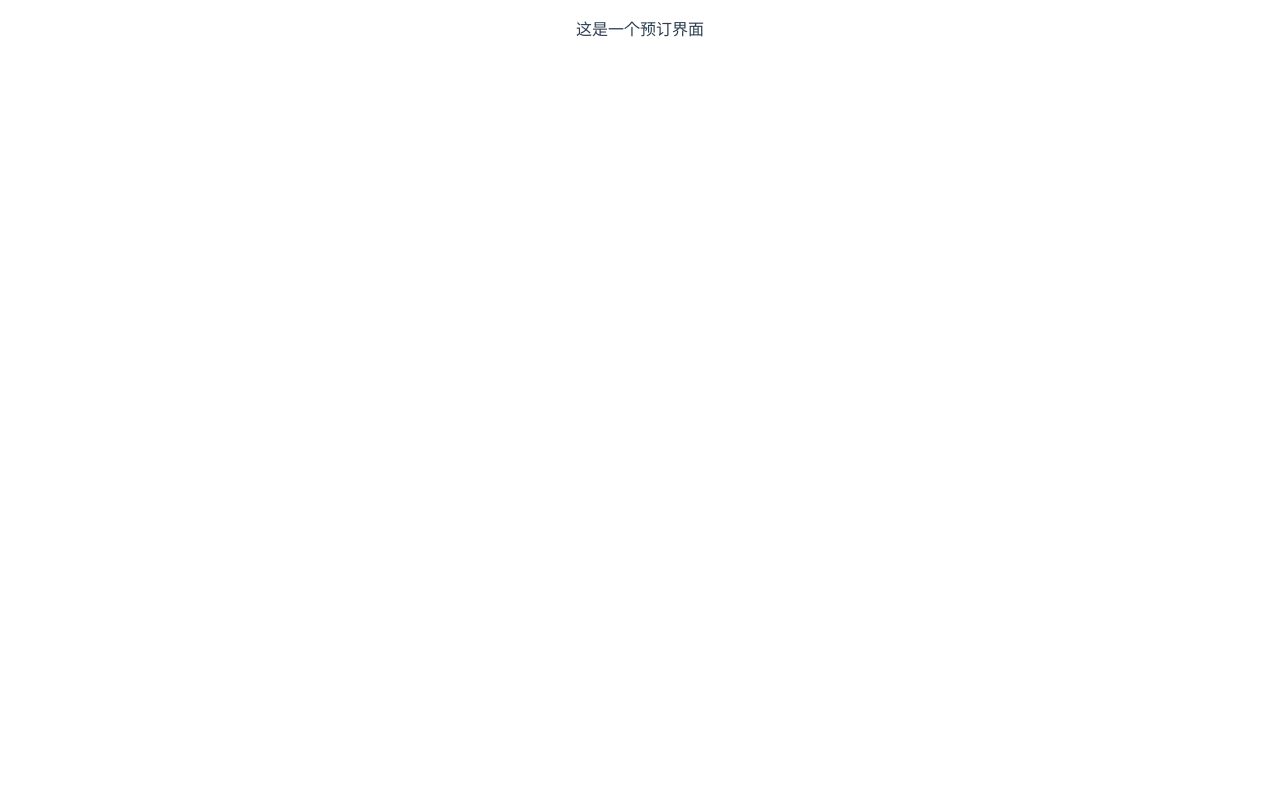
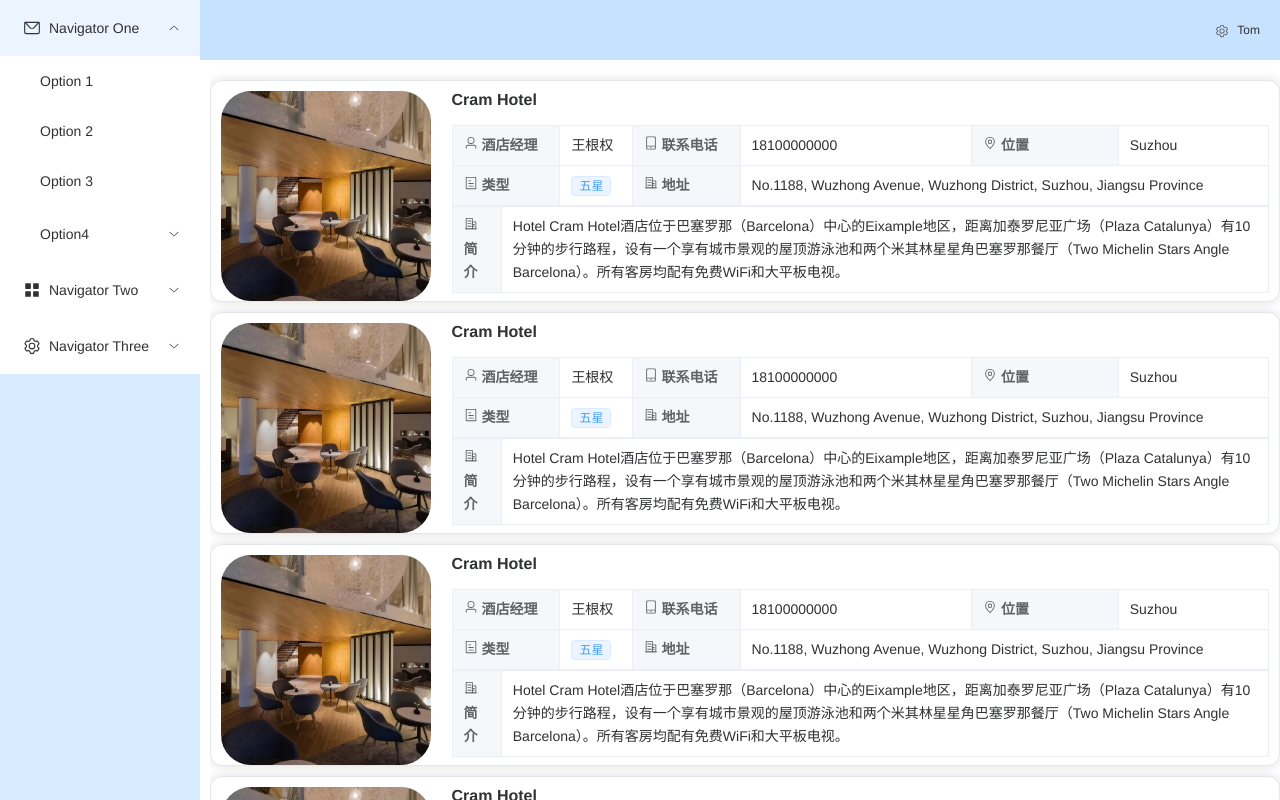
Before and after one commit to tllfun/SpringBoot-Vue-Hotel, a Vue app in the folder vue/: page /booking in a window 1280 px wide. Built offline with nearby package versions, Linux system fonts and the light colour scheme.

Commit message:
未完成的预订模块

```diff
--- a/vue/src/views/booking.vue
+++ b/vue/src/views/booking.vue
@@ -1,13 +1,211 @@
 <template>
-    <p>这是一个预订界面</p>
+  <el-container class="layout-container-demo" style="height: 100%">
+    <el-aside width="200px">
+      <el-scrollbar>
+        <el-menu :default-openeds="['1']">
+          <el-sub-menu index="1">
+            <template #title>
+              <el-icon><message /></el-icon>Navigator One
+            </template>
+              <el-menu-item index="1-1">Option 1</el-menu-item>
+              <el-menu-item index="1-2">Option 2</el-menu-item>
+              <el-menu-item index="1-3">Option 3</el-menu-item>
+              <el-sub-menu index="1-4">
+                <template #title>Option4</template>
+                <el-menu-item index="1-4-1">Option 4-1</el-menu-item>
+              </el-sub-menu>
+          </el-sub-menu>
+          <el-sub-menu index="2">
+            <template #title>
+              <el-icon><Menu /></el-icon>Navigator Two
+            </template>
+              <el-menu-item index="2-1">Option 1</el-menu-item>
+              <el-menu-item index="2-2">Option 2</el-menu-item>
+              <el-menu-item index="2-3">Option 3</el-menu-item>
+              <el-sub-menu index="2-4">
+                <template #title>Option 4</template>
+                <el-menu-item index="2-4-1">Option 4-1</el-menu-item>
+              </el-sub-menu>
+          </el-sub-menu>
+          <el-sub-menu index="3">
+            <template #title>
+              <el-icon><setting /></el-icon>Navigator Three
+            </template>
+              <el-menu-item index="3-1">Option 1</el-menu-item>
+              <el-menu-item index="3-2">Option 2</el-menu-item>
+              <el-menu-item index="3-3">Option 3</el-menu-item>
+              <el-sub-menu index="3-4">
+                <template #title>Option 4</template>
+                <el-menu-item index="3-4-1">Option 4-1</el-menu-item>
+              </el-sub-menu>
+          </el-sub-menu>
+        </el-menu>
+      </el-scrollbar>
+    </el-aside>
+
+    <el-container>
+      <el-header style="text-align: right; font-size: 12px">
+        <div class="toolbar">
+          <el-dropdown>
+            <el-icon style="margin-right: 8px; margin-top: 1px"
+            ><setting
+            /></el-icon>
+            <template #dropdown>
+              <el-dropdown-menu>
+                <el-dropdown-item>View</el-dropdown-item>
+                <el-dropdown-item>Add</el-dropdown-item>
+                <el-dropdown-item>Delete</el-dropdown-item>
+              </el-dropdown-menu>
+            </template>
+          </el-dropdown>
+          <span>Tom</span>
+        </div>
+      </el-header>
+
+      <el-main style="margin-top: 10px;margin-left: 10px">
+        <el-row>
+          <el-col
+              v-for="(o, index) in 10"
+              :key="o"
+              :span="24"
+              :offset="index > 0 ? 0 : 0"
+          >
+            <el-card :body-style="{ padding: '10px'}" style="height: 220px;margin-top: 10px;border-radius: 12px">
+              <img src="@/assets/hotel1.png" class="image"/>
+              <div style="float: right;width: 78%;">
+                <el-descriptions
+                    title="Cram Hotel"
+                    class="margin-top"
+                    :column="3"
+                    :size="size"
+                    border
+                >
+                  <el-descriptions-item>
+                    <template #label>
+                      <div class="cell-item">
+                        <el-icon :style="iconStyle">
+                          <user />
+                        </el-icon>
+                        酒店经理
+                      </div>
+                    </template>
+                    王根权
+                  </el-descriptions-item>
+                  <el-descriptions-item>
+                    <template #label>
+                      <div class="cell-item">
+                        <el-icon :style="iconStyle">
+                          <iphone />
+                        </el-icon>
+                        联系电话
+                      </div>
+                    </template>
+                    18100000000
+                  </el-descriptions-item>
+                  <el-descriptions-item>
+                    <template #label>
+                      <div class="cell-item">
+                        <el-icon :style="iconStyle">
+                          <location />
+                        </el-icon>
+                        位置
+                      </div>
+                    </template>
+                    Suzhou
+                  </el-descriptions-item>
+                  <el-descriptions-item>
+                    <template #label>
+                      <div class="cell-item">
+                        <el-icon :style="iconStyle">
+                          <tickets />
+                        </el-icon>
+                        类型
+                      </div>
+                    </template>
+                    <el-tag size="small">五星</el-tag>
+                  </el-descriptions-item>
+                  <el-descriptions-item>
+                    <template #label>
+                      <div class="cell-item">
+                        <el-icon :style="iconStyle">
+                          <office-building />
+                        </el-icon>
+                        地址
+                      </div>
+                    </template>
+                    No.1188, Wuzhong Avenue, Wuzhong District, Suzhou, Jiangsu Province
+                  </el-descriptions-item>
+                </el-descriptions>
+                <el-descriptions
+                    :column="1"
+                    :size="size"
+                    border
+                >
+                  <el-descriptions-item>
+                    <template #label>
+                      <div class="cell-item">
+                        <el-icon :style="iconStyle">
+                          <office-building />
+                        </el-icon>
+                        简介
+                      </div>
+                    </template>
+                    Hotel Cram Hotel酒店位于巴塞罗那（Barcelona）中心的Eixample地区，距离加泰罗尼亚广场（Plaza Catalunya）有10分钟的步行路程，设有一个享有城市景观的屋顶游泳池和两个米其林星星角巴塞罗那餐厅（Two Michelin Stars Angle Barcelona）。所有客房均配有免费WiFi和大平板电视。
+                  </el-descriptions-item>
+                </el-descriptions>
+              </div>
+            </el-card>
+          </el-col>
+        </el-row>
+      </el-main>
+    </el-container>
+  </el-container>
 </template>
 
 <script>
+import { ref } from 'vue'
+
 export default {
-  name: "booking"
+  name: "booking",
+  setup() {
+    const item = {
+      date: '2016-05-02',
+      name: 'Tom',
+      address: 'No. 189, Grove St, Los Angeles',
+    }
+    const tableData = ref(Array.from({ length: 20 }).fill(item))
+  }
 }
+
 </script>
 
 <style scoped>
-
+.layout-container-demo .el-header {
+  position: relative;
+  background-color: var(--el-color-primary-light-7);
+  color: var(--el-text-color-primary);
+}
+.layout-container-demo .el-aside {
+  color: var(--el-text-color-primary);
+  background: var(--el-color-primary-light-8);
+}
+.layout-container-demo .el-menu {
+  border-right: none;
+}
+.layout-container-demo .el-main {
+  padding: 0;
+}
+.layout-container-demo .toolbar {
+  display: inline-flex;
+  align-items: center;
+  justify-content: center;
+  height: 100%;
+  right: 20px;
+}
+.image{
+  width: 20%;
+  height: 100%;
+  float: left;
+  border-radius: 30px;
+}
 </style>
```
